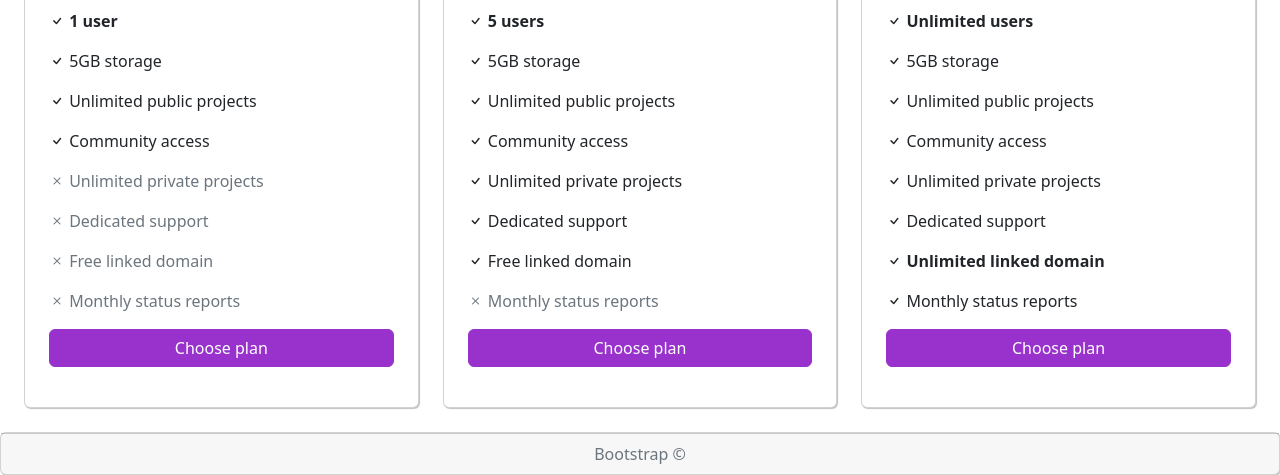
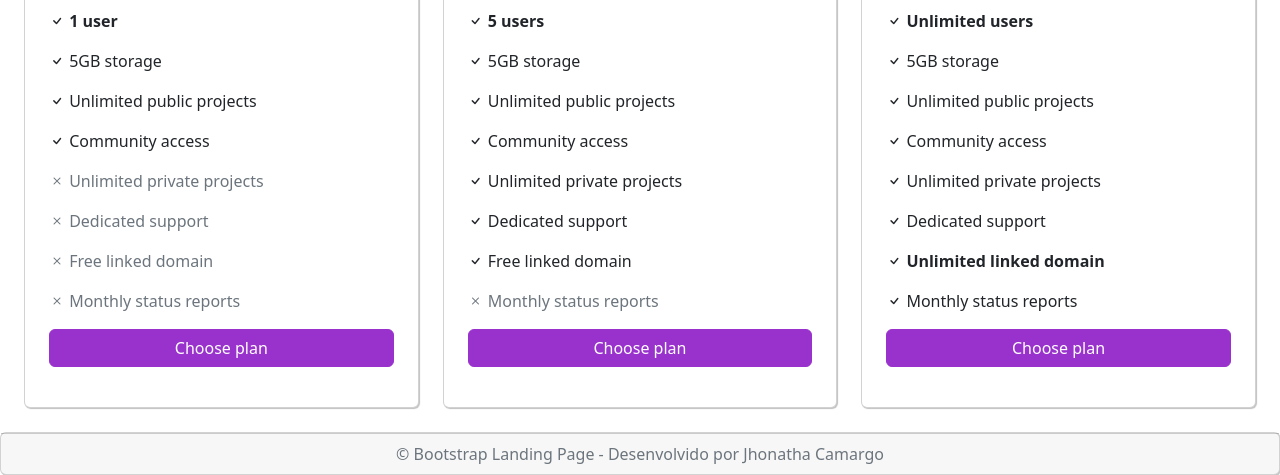
Before and after one commit to jhonncamarg0/Bootstrap-Landing-Page, a plain HTML site: page index.html in a window 1280 px wide. Shown: the part 768-1243 px from the top of the page. Drawn offline with nearby package versions, Linux system fonts and the light colour scheme.

Commit message:
copyright-fix

```diff
--- a/index.html
+++ b/index.html
@@ -179,7 +179,7 @@
         <footer>
             <div class="card text-center">
                 <div class="card-footer text-muted">
-                    Bootstrap &copy;
+                    &copy; Bootstrap Landing Page - Desenvolvido por Jhonatha Camargo
                 </div>
             </div>
         </footer>
```
